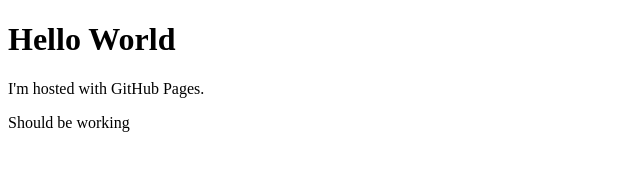
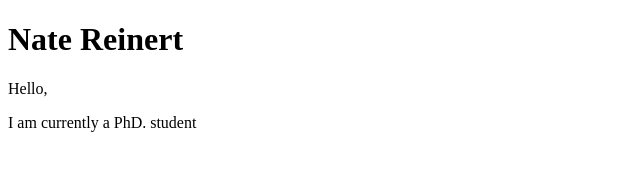
Before and after one commit to natereinert/natereinert.github.io, a plain HTML site: page index.html in a window 1280 px wide. Shown: the whole page, without its empty margins (0-640 px from the left). Drawn offline with Linux system fonts and the light colour scheme.

Commit message:
Update index.html
learning to update

```diff
--- a/index.html
+++ b/index.html
@@ -1,8 +1,9 @@
 <!DOCTYPE html>
 <html>
   <body>
-    <h1>Hello World</h1>
-    <p>I'm hosted with GitHub Pages.</p>
-    <p>Should be working</p>
+    <h1>Nate Reinert</h1>
+    <p>Hello,</p>
+    <p>I am currently a PhD. student</p>
+    <p></p>
   </body>
 </html>
```
